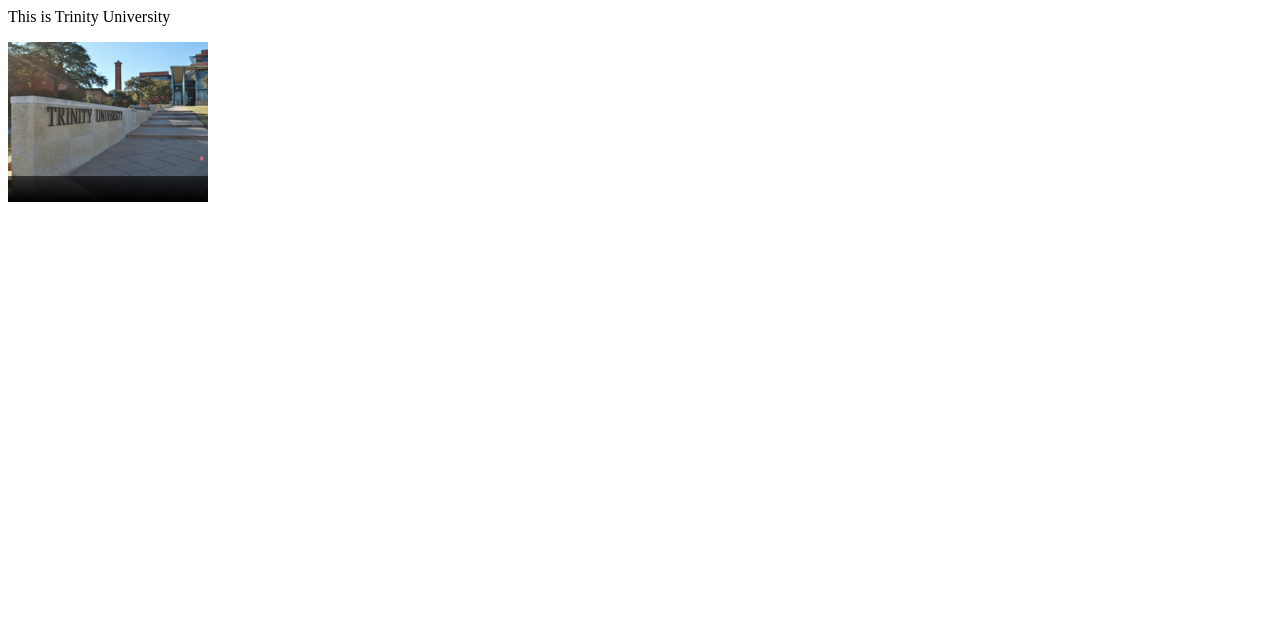
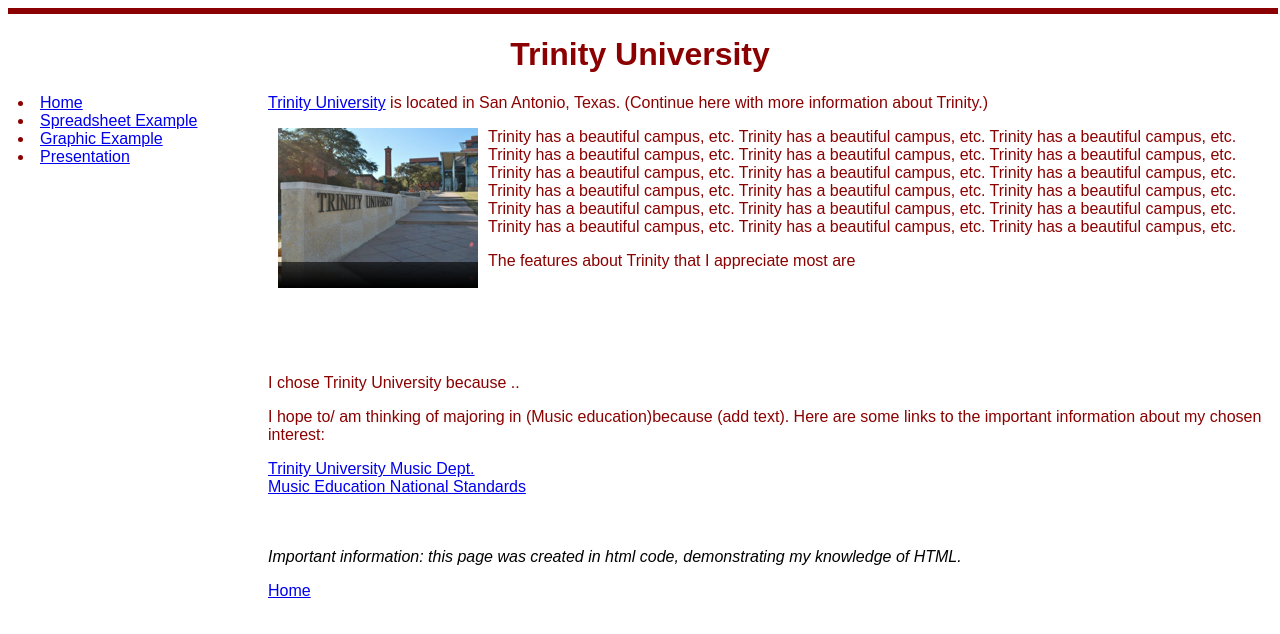
Before and after one commit to ruthjungman/project0, a plain HTML site: page trinity.html in a window 1280 px wide. Drawn offline with Linux system fonts and the light colour scheme.

Commit message:
Update trinity.html

```diff
--- a/trinity.html
+++ b/trinity.html
@@ -1,10 +1,51 @@
 <!DOCTYPE html>
 <html>
-    <head>
-        <title>Trinity</title>
-    </head>
-    <body>
-        This is Trinity University
-        <p><img src="sign.png"></p>
-    </body>
+<head>
+<style>
+ul {
+    list-style-type: none;
+    margin: 0;
+    padding: 0;
+}
+body{
+	background-color:white;
+	font-family: Arial;
+	font-size: 16px;
+	color: #8b0000;
+}
+</style>
+<title>Trinity University</title>
+</head>
+<body>
+<hr style="height: .25px; width: 100%; border: 3px solid #8b0000;" />
+<h1><center> Trinity University</center></h1>
+<p><div style="height: 900px;
+	width: 210px;
+
+	background-color: white;
+	padding-right: 30px;
+	padding-left: 10px;
+	float: left;
+	margin: 0 10px 0 0;"
+<ul>
+  <li><a href="https://sites.google.com/a/trinity.edu/musical-tech/">Home</a></li>
+  <li><a href="https://sites.google.com/a/trinity.edu/musical-tech/spreadsheet-example">Spreadsheet Example</a></li>
+  <li><a href="https://sites.google.com/a/trinity.edu/musical-tech/graphic-example">Graphic Example</a></li>
+  <li><a href="https://sites.google.com/a/trinity.edu/musical-tech/presentation">Presentation</a></li>
+</ul>
+</div>
+<a href="http:/trinity.edu">Trinity University</a> is located in San Antonio, Texas. (Continue here with more information about Trinity.)</p>
+<div style="float:left; margin:0 10px 10px 10px;"><img src="sign.png"></div> <p> Trinity has a beautiful campus, etc. Trinity has a beautiful campus, etc. Trinity has a beautiful campus, etc. Trinity has a beautiful campus, etc. Trinity has a beautiful campus, etc. Trinity has a beautiful campus, etc. Trinity has a beautiful campus, etc. Trinity has a beautiful campus, etc. Trinity has a beautiful campus, etc. Trinity has a beautiful campus, etc. Trinity has a beautiful campus, etc. Trinity has a beautiful campus, etc. Trinity has a beautiful campus, etc. Trinity has a beautiful campus, etc. Trinity has a beautiful campus, etc. Trinity has a beautiful campus, etc. Trinity has a beautiful campus, etc. Trinity has a beautiful campus, etc.</p>
+<p>The features about Trinity that I appreciate most are </p></br></br></br></br>
+
+<p>I chose Trinity University because ..</p>
+<p>I hope to/ am thinking of majoring in (Music education)because (add text). Here are some links to the important information about my chosen interest:
+<ul>
+<li><a href="http://web.trinity.edu/departments/music">Trinity University Music Dept.</a></li>
+<li><a href="http://musiced.nafme.org/resources/national-standards-for-music-education">Music Education National Standards</a>
+</ul>
+<br></br>
+<p style="color:black;"><em>Important information: this page was created in html code, demonstrating my knowledge of HTML.</em></p>
+<a href="https://sites.google.com/a/trinity.edu/cs1300-7/">Home</a>
+
 </html>
```
